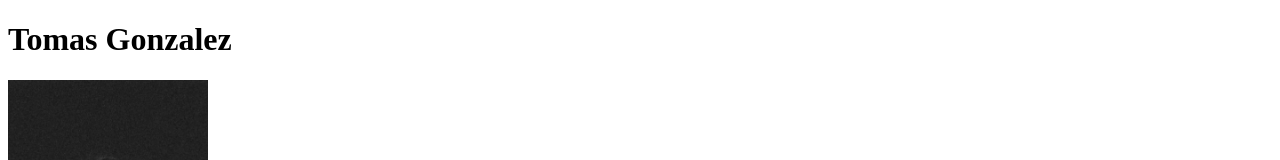
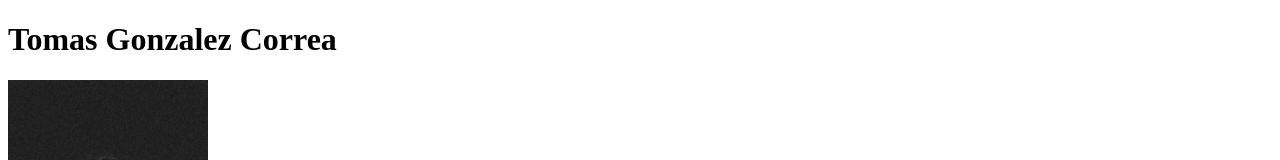
Before and after one commit to tomigonzalez/git-primero, a plain HTML site: page index.html in a window 1280 px wide. Shown: the top 160 px of the page. Drawn offline with Linux system fonts and the light colour scheme.

Commit message:
agregue apellido

```diff
--- a/index.html
+++ b/index.html
@@ -8,7 +8,7 @@
     <title>Este es mi perfil</title>
 </head>
 <body>
-    <h1>Tomas Gonzalez</h1>
+    <h1>Tomas Gonzalez Correa</h1>
     <img id="tomi" src="img/tomi.jpg" alt="tomi gonzalez" >
   <div>
     <ul id="lista">
```
